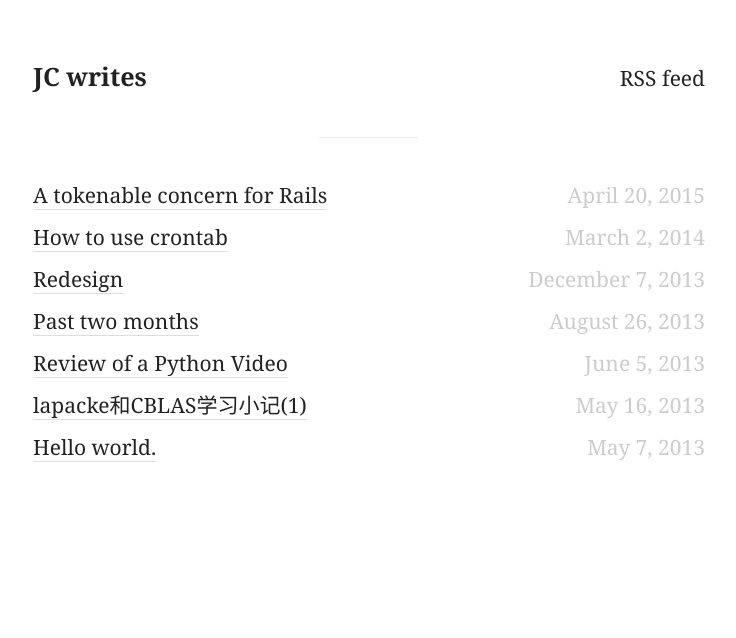
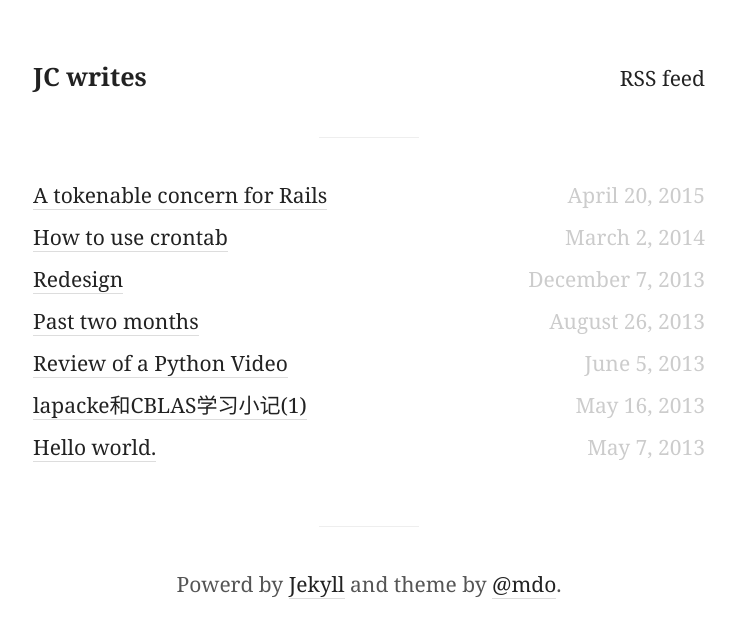
Before and after one commit to jcxia43/onlimii.github.io, a Jekyll site: the page built from index.html, in a window 1280 px wide. Shown: the top 638 px of the page, without its empty margins (271-1007 px from the left). Built offline with Jekyll 4.4.1, drawn with Linux system fonts in a browser that asks for light colours.

Commit message:
Add new footer and GA code

```diff
--- a/_includes/head.html
+++ b/_includes/head.html
@@ -16,10 +21,6 @@
   <!-- CSS -->
   <link rel="stylesheet" href="/public/css/poole.css">
 
-  <!-- Icons -->
-  <link rel="apple-touch-icon-precomposed" sizes="144x144" href="{{ site.baseurl }}public/apple-touch-icon-precomposed.png">
-  <link rel="shortcut icon" href="/public/favicon.ico">
-
   <!-- RSS -->
   <link rel="alternate" type="application/atom+xml" title="{{ site.title }}" href="{{ site.baseurl }}atom.xml">
 </head>
--- a/_layouts/default.html
+++ b/_layouts/default.html
@@ -25,23 +25,12 @@
 
   {{ content }}
 
+  <hr>
+  <div class="footer">
+    <p>Powerd by <a href="https://jekyllrb.com">Jekyll</a> and theme by <a href="http://markdotto.com">@mdo</a>.</p>
+  </div>
+
 </div>
 
-<script>
-(function(i, s, o, g, r, a, m) {
- i['GoogleAnalyticsObject'] = r;
- i[r] = i[r] || function() {
- (i[r].q = i[r].q || []).push(arguments)
- }, i[r].l = 1 * new Date();
- a = s.createElement(o),
- m = s.getElementsByTagName(o)[0];
- a.async = 1;
- a.src = g;
- m.parentNode.insertBefore(a, m)
- })(window, document, 'script', '//www.google-analytics.com/analytics.js', 'ga');
-
-ga('create', 'UA-34169673-1', 'onlimii.com');
-ga('send', 'pageview');
-</script>
 </body>
 </html>
```
Also changed, not shown: other parts of _includes/head.html (+5 -0 lines).
